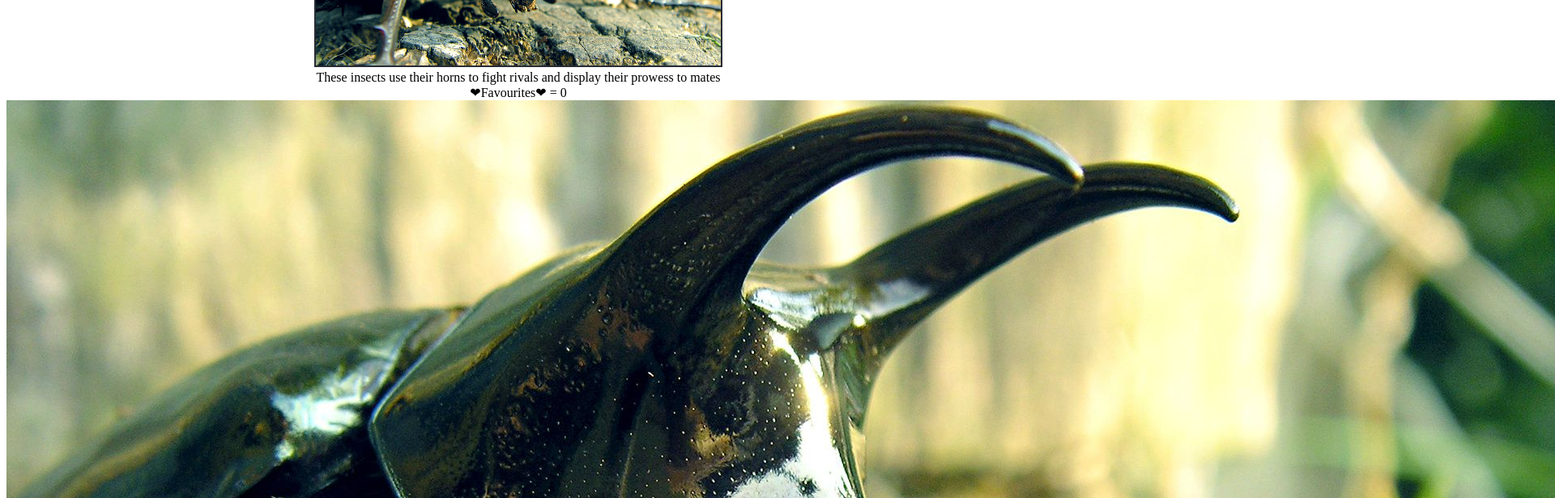
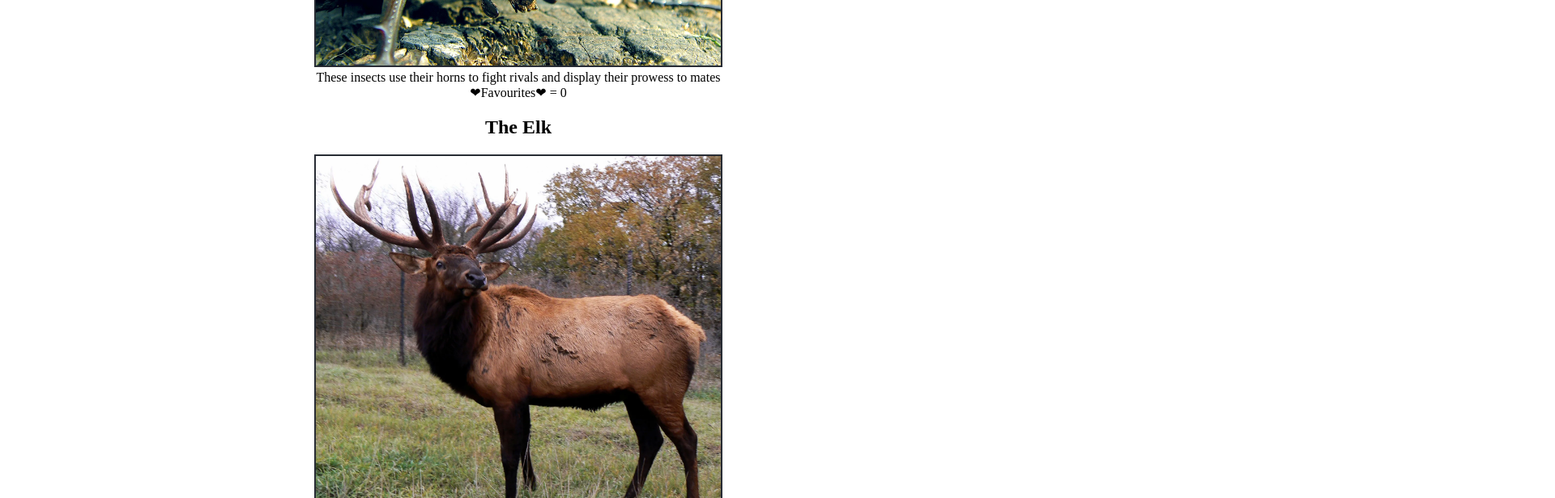
Before and after one commit to ClownMaidLifestyle/horned-beasts, a React (Create React App) app: page / in a window 1280 px wide. Shown: the part 360-976 px from the top of the page at 81% size, 1920 px wide, since content can reach past the window. Built offline with nearby package versions, Linux system fonts and the light colour scheme.

Commit message:
modal shows up

```diff
--- a/src/beast.js
+++ b/src/beast.js
@@ -6,7 +6,17 @@ import ImagePopup from './modals/imagepopup.js';
 
 export default function Beast({title,imageUrl,description, beastId}) {
   let [favourites, setFavourites] = useState(0);
+  let [showModal, setShowModal] = useState(false);
 
+  function openModal() {
+    setShowModal(true);
+    console.log(showModal);
+  }
+
+  function closeModal() {
+    setShowModal(false);
+    console.log(showModal);
+  }
 
   function HandleFavourites(imageIndex){
     console.log(imageIndex);
@@ -18,13 +28,13 @@ export default function Beast({title,imageUrl,description, beastId}) {
     <div>
         <h2>{title}</h2>
         <div>
-            <img className="hornImage" onClick={() => HandleFavourites()} src={imageUrl} alt="a horned beast!"/>
+            <img className="hornImage" onClick={() => {HandleFavourites(); openModal() }} src={imageUrl} alt="a horned beast!" />
             {console.log(imageUrl)}
         </div>
         <span>{description}</span>
         <div>❤Favourites❤ = {favourites}</div>
 
-        <ImagePopup imageSrc={beastId}/>
+        {showModal && <ImagePopup imageSrc={beastId} closeModal={closeModal}/>}
     </div>
   )
 }
--- a/src/modals/imagepopup.js
+++ b/src/modals/imagepopup.js
@@ -1,12 +1,12 @@
 import React from 'react'
 
-export default function ImagePopup(imageSrc) {
+export default function ImagePopup(imageSrc, closeModal) {
     const imageSrcImsotired = imageSrc
     console.log(imageSrc["imageSrc"])
     console.log("i'm so tired + " +imageSrcImsotired);
   return (
     <div>
-        <img className="popUpImage" src={`${imageSrc["imageSrc"]}`} alt="a Horned beast!!!"/>
+        <img className="popUpImage" src={`${imageSrc["imageSrc"]}`} alt="a Horned beast!!!" onclick={closeModal}/>
     </div>
   )
 }
```
